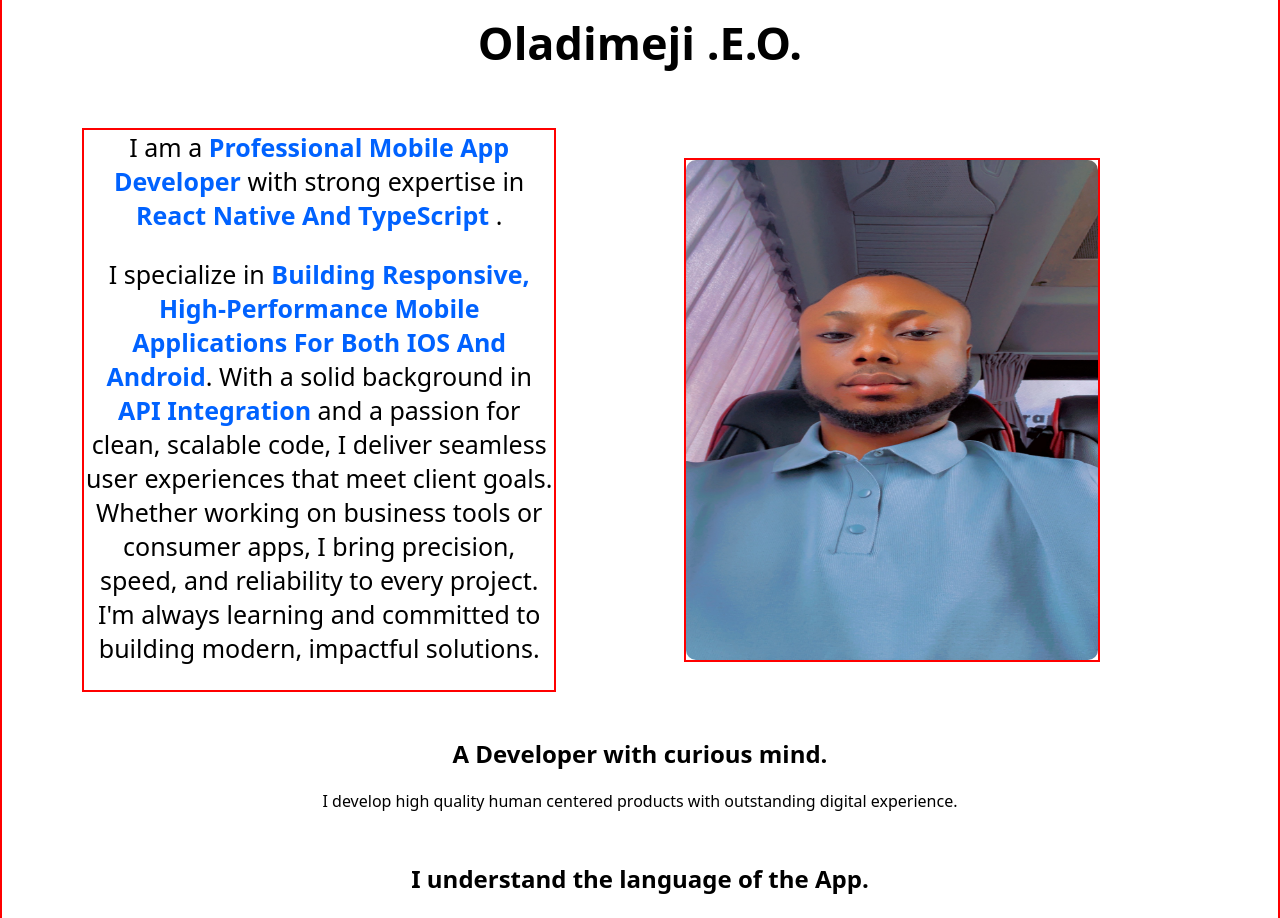
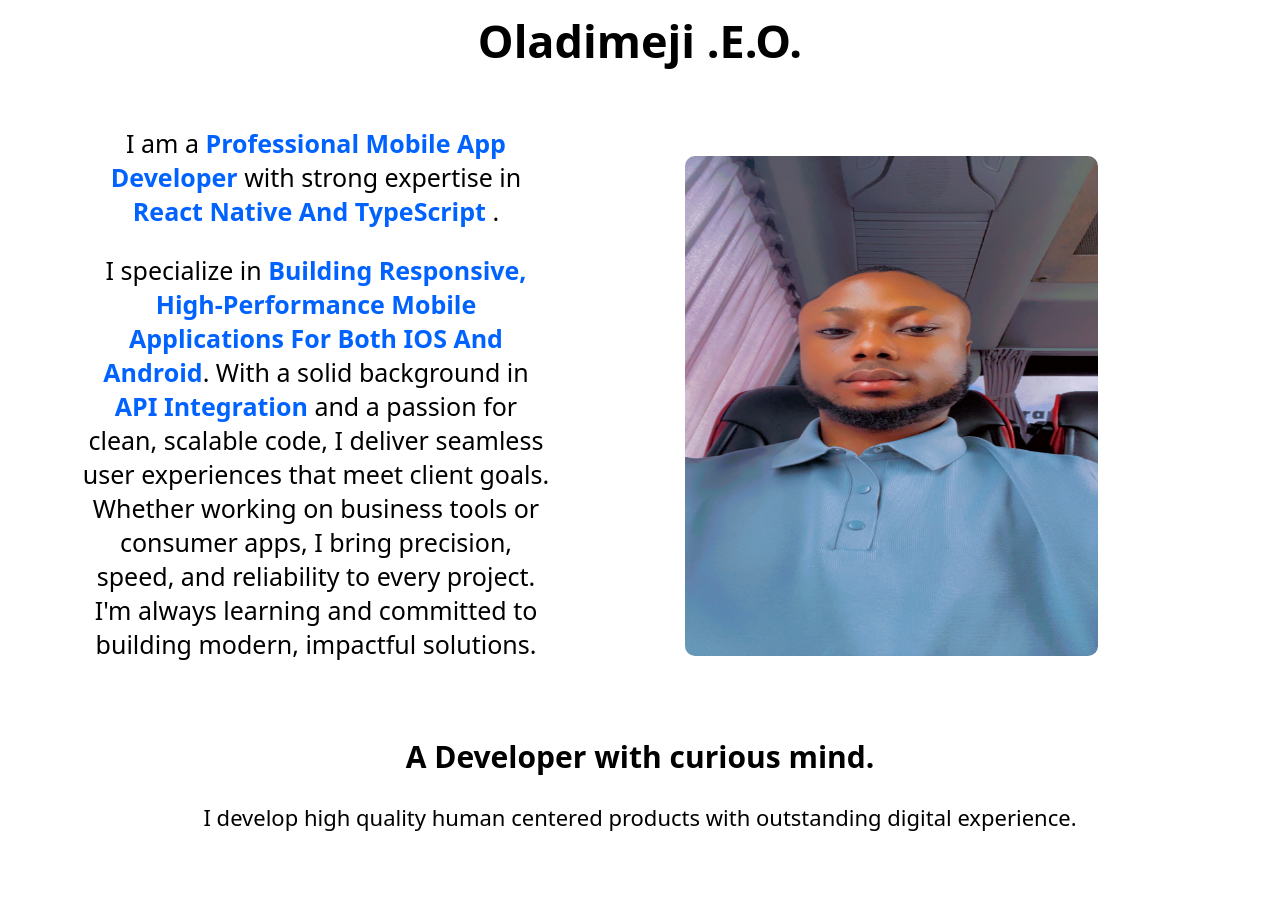
Before and after one commit to Hollyd29/MyPortfolio, a React (Vite) app: page / in a window 1280 px wide. Shown: the part 160-1078 px from the top of the page. Built offline with nearby package versions, Linux system fonts and the light colour scheme.

Commit message:
done with profile media quary

```diff
--- a/src/component/Profilecomp.tsx
+++ b/src/component/Profilecomp.tsx
@@ -29,13 +29,13 @@ function Profilecomp() {
           <img className="img" src={image} alt="" />
         </div>
       </div>
-      <div style={{ textAlign: "center" }}>
+      <div className="center">
         <h2>A Developer with curious mind.</h2>
         <p>
           I develop high quality human centered products with outstanding
           digital experience.
         </p>
-        <h2 style={{ marginTop: 50 }}>I understand the language of the App.</h2>
+        <h2 style={{ marginTop: 80 }}>I understand the language of the App.</h2>
         <p>
           With this understanding, I provide strategic solution for the user
           experience.
--- a/src/component/portfolio.css
+++ b/src/component/portfolio.css
@@ -134,6 +134,9 @@ a p {
   height: 100%;
   border-radius: 10px;
 }
+.center {
+  text-align: center;
+}
 /* My Story page*/
 
 .storyCon {
@@ -199,25 +202,26 @@ a p {
   }
   .profileCon {
     padding: 50px;
-    border: 2px solid red;
   }
   .aboutmeCon {
     display: flex;
     flex-direction: row;
     align-items: center;
     justify-content: space-between;
-    /* margin-inline: auto; */
-    /* gap: 20%;  */
   }
   .aboutMe {
     width: 40%;
     font-size: 25px;
-    border: 2px solid red;
     margin-left: 30px;
   }
   .imgCon {
     width: 35%;
     height: 500px;
-    border: 2px solid red;
+  }
+  .center h2 {
+    font-size: 30px;
+  }
+  .center p {
+    font-size: 22px;
   }
 }
```
